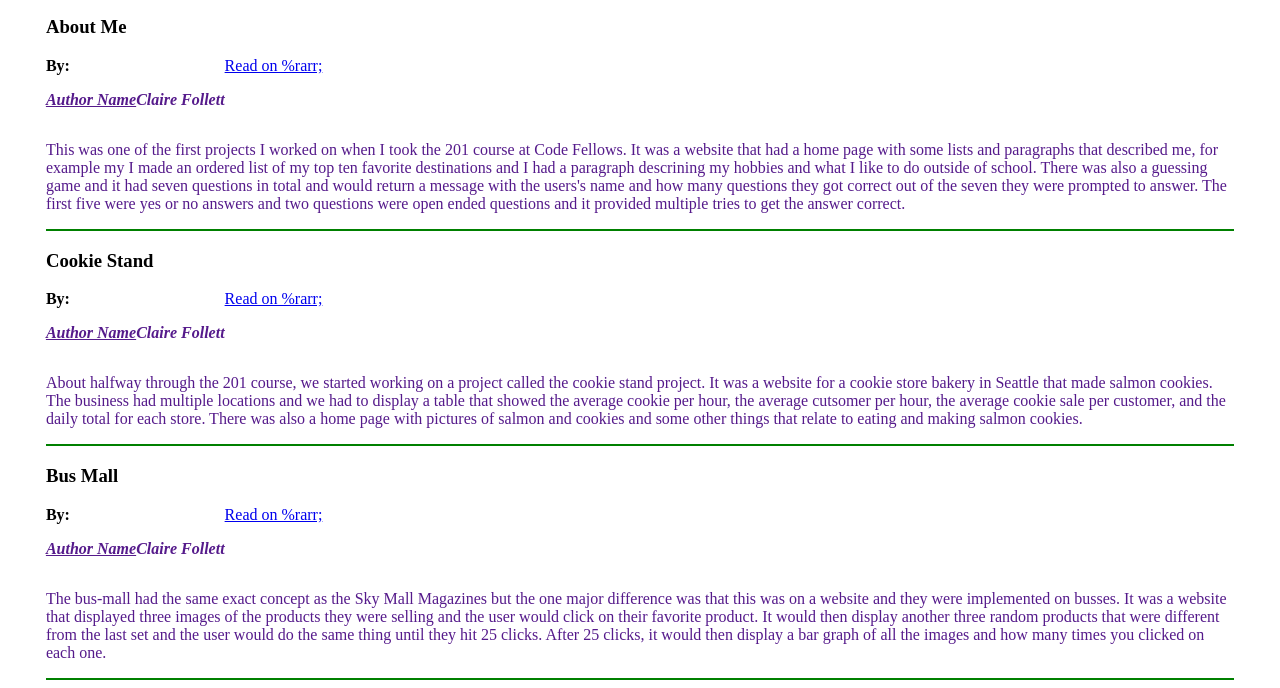
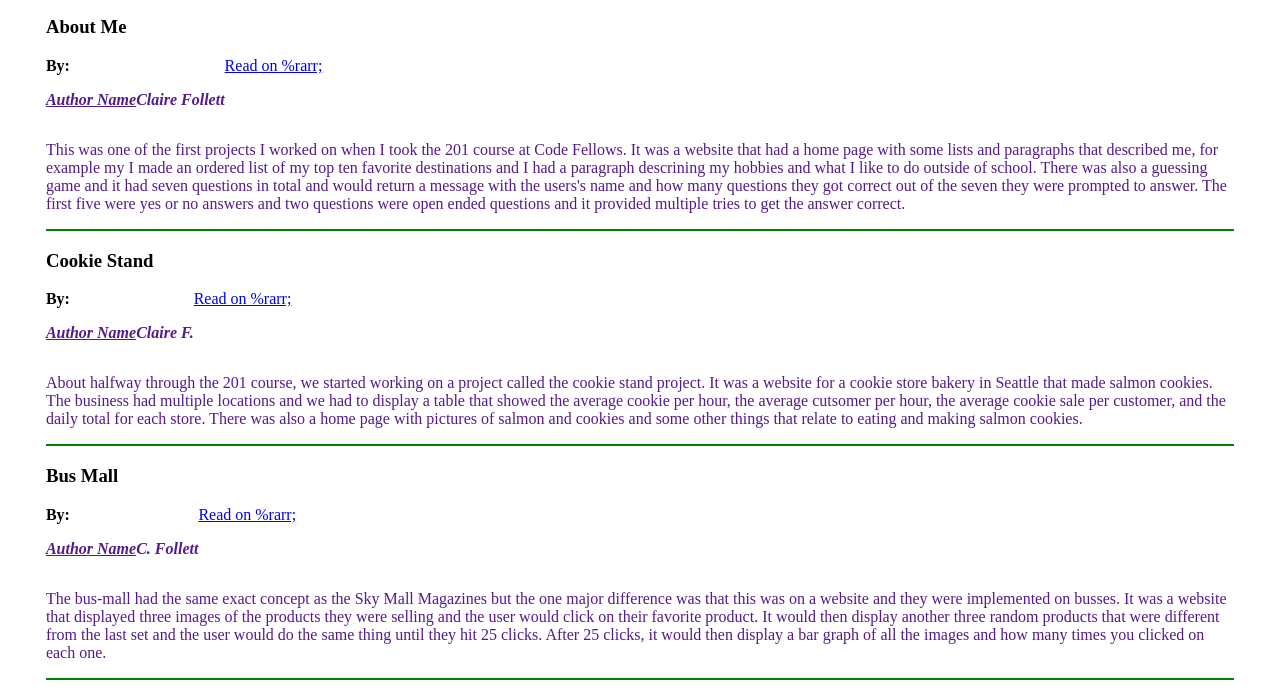
Before and after one commit to Clairefollett/portfolio, a plain HTML site: page portfolio.html in a window 1280 px wide. Shown: the part 120-808 px from the top of the page. Drawn offline with nearby package versions, Linux system fonts and the light colour scheme.

Commit message:
fixed filter issues

```diff
--- a/portfolio.html
+++ b/portfolio.html
@@ -44,7 +44,7 @@
               </li>
             </ul>
           </div>
-          <article class="template" data-category="placeholder">
+          <article class="template" data-category="">
             <header>
               <h1>Title</h1>
               <div class="byline">
--- a/scripts/projects.js
+++ b/scripts/projects.js
@@ -7,13 +7,13 @@ var projectsData = [
   },
   {
     title: 'Cookie Stand',
-    author: 'Claire Follett',
+    author: 'Claire F.',
     body: '<p>About halfway through the 201 course, we started working on a project called the cookie stand project. It was a website for a cookie store bakery in Seattle that made salmon cookies. The business had multiple locations and we had to display a table that showed the average cookie per hour, the average cutsomer per hour, the average cookie sale per customer, and the daily total for each store. There was also a home page with pictures of salmon and cookies and some other things that relate to eating and making salmon cookies.</p>',
     category: 'second'
   },
   {
     title: 'Bus Mall',
-    author: 'Claire Follett',
+    author: 'C. Follett',
     body: '<p>The bus-mall had the same exact concept as the Sky Mall Magazines but the one major difference was that this was on a website and they were implemented on busses. It was a website that displayed three images of the products they were selling and the user would click on their favorite product. It would then display another three random products that were different from the last set and the user would do the same thing until they hit 25 clicks. After 25 clicks, it would then display a bar graph of all the images and how many times you clicked on each one.</p>',
     category: 'third'
   }
--- a/scripts/projectsView.js
+++ b/scripts/projectsView.js
@@ -3,19 +3,15 @@ var projectView = {};
 projectView.populateFilters = function() {
   $('article').not('.template').each(function () {
     var authorName, category, optionTag;
-    console.log('I work');
     authorName = $(this).attr('data-author');
-    console.log(authorName);
     optionTag = '<option value="' + authorName + '">' + authorName + '</option>';
     $('#author-filter').append(optionTag);
-    console.log(optionTag);
 
     category = $(this).attr('data-category');
-    console.log(category);
     optionTag = '<option value="' + category + '">' + category + '</option>';
-    // if ($('#category-filter option[value"' + category +'"]').length === 0) {
-    //   $('#category-filter').append(optionTag);
-    // }
+    if ($('#category-filter option[value="' + category + '"]').length === 0) {
+      $('#category-filter').append(optionTag);
+    }
   });
 };
 
```
